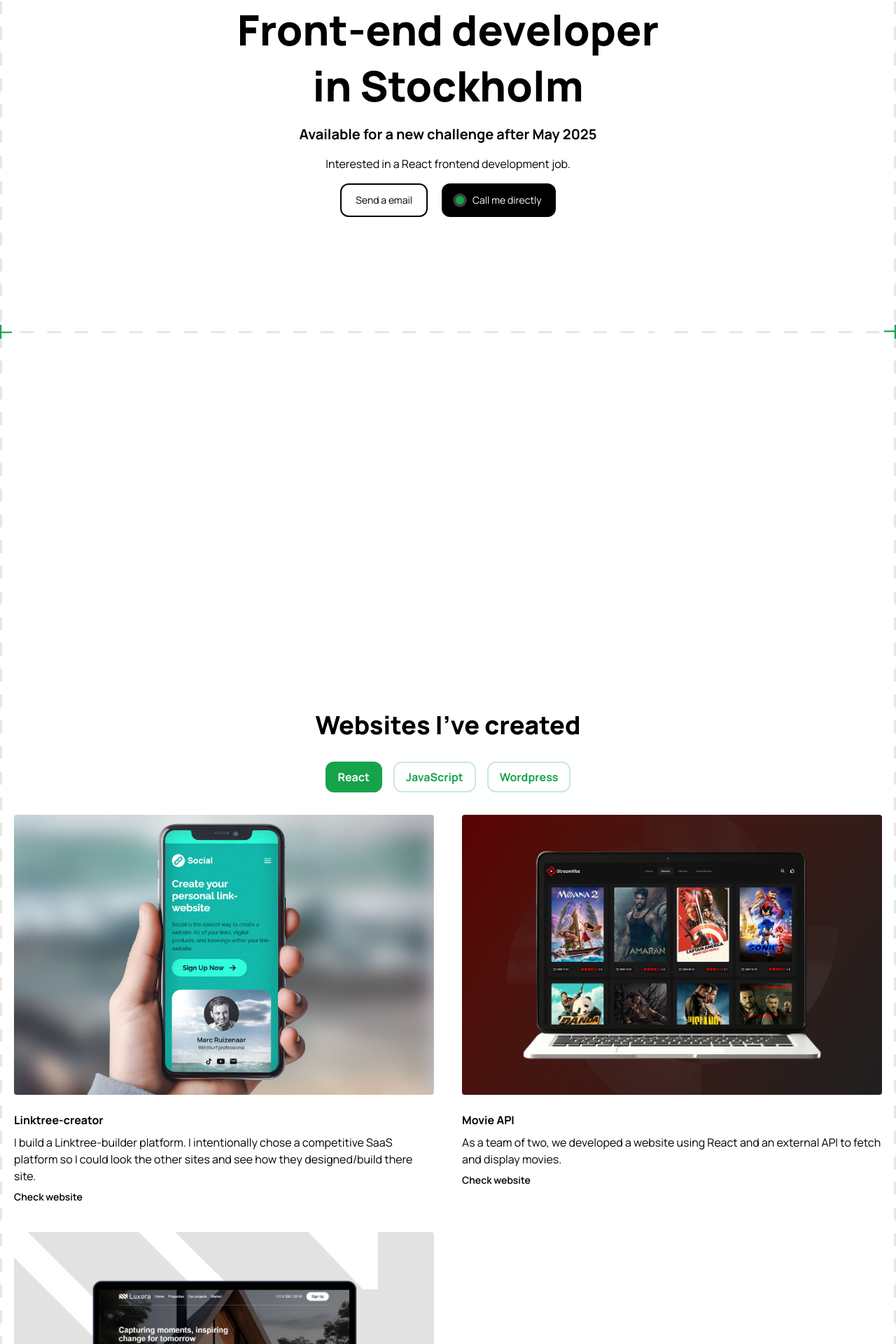
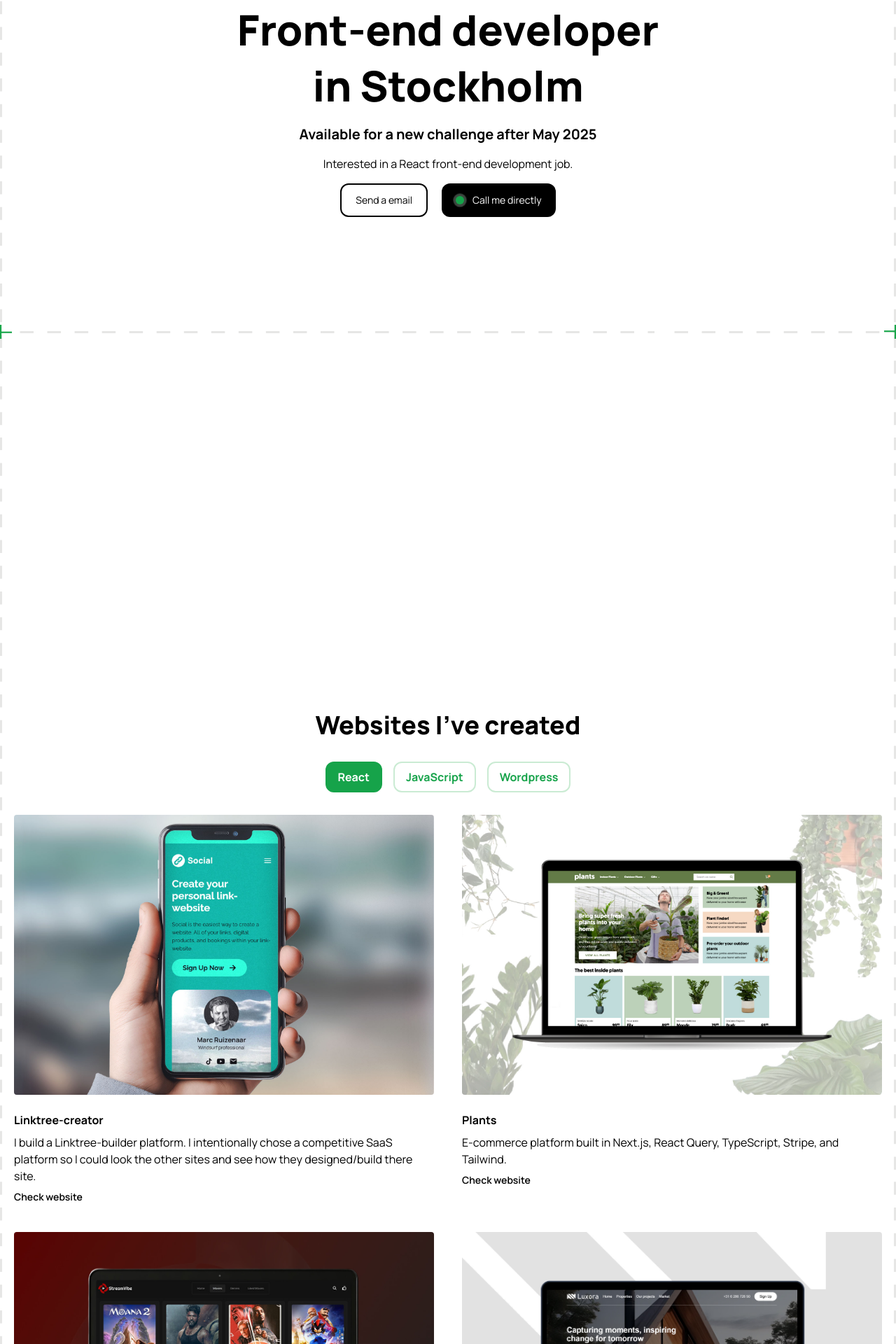
Before and after one commit to Marc-Ruizenaar/portfolio-marc-ruizenaar, a Next.js app: page / in a window 1280 px wide. Shown: the part 262-2182 px from the top of the page at 70% size. Built offline with nearby package versions, Linux system fonts and the light colour scheme.

Commit message:
Updates copywriting and new portfolio project

```diff
--- a/app/components/AboutMe.jsx
+++ b/app/components/AboutMe.jsx
@@ -36,8 +36,7 @@ export default function AboutMe() {
         </p>
         <p className="mt-2">
           I always had an interest in React, and after five years of running my
-          company, I decided to take a step back and spend a year studying at
-          Hyper Island.
+          company, I decided to take a step back and spend a year studying React.
         </p>
         <p className="mt-2">
           When I&rsquo;m not coding, you can probably find me windsurfing or
--- a/app/components/JumboHeader.jsx
+++ b/app/components/JumboHeader.jsx
@@ -14,9 +14,8 @@ export default function JumboHeader() {
         <h2 className="relative z-10 text-xl font-bold">
           Available for a new challenge after May 2025
         </h2>
-        {/* <span className="absolute bottom-0 left-0 h-1 w-full bg-mainGreen"></span> */}
       </div>
-      <p>Interested in a React frontend development job.</p>
+      <p>Interested in a React front-end development job.</p>
 
       <div className="flex gap-5">
         <a
@@ -25,7 +24,6 @@ export default function JumboHeader() {
         >
           Send a email
         </a>
-
         <a
           className="flex items-center gap-3 rounded-xl bg-black px-5 py-3 text-sm text-white"
           href="tel:+31628672650"
--- a/app/components/Projects.jsx
+++ b/app/components/Projects.jsx
@@ -6,6 +6,7 @@ import PortfolioQuizMasters from "../assets/portfolio/QuizLayout.jpg";
 import PortfolioMovieApp from "../assets/portfolio/Movie-app.jpg";
 import PortfolioWeatherAPP from "../assets/portfolio/WeatherAPP.jpg";
 import PortfolioLinktree from "../assets/portfolio/Linktree.jpg";
+import PortfolioPlants from "../assets/portfolio/Plants.jpg";
 import { useState } from "react";
 import Link from "next/link";
 import LineStyling from "./styling/LineStyling";
@@ -36,6 +37,14 @@ export default function Projects() {
       description:
         "I build a Linktree-builder platform. I intentionally chose a competitive SaaS platform so I could look the other sites and see how they designed/build there site.",
       link: "https://store-creator.vercel.app/",
+      categories: ["react"],
+    },
+    {
+      image: PortfolioPlants,
+      title: "Plants",
+      description:
+        "E-commerce platform built in Next.js, React Query, TypeScript, Stripe, and Tailwind.",
+      link: "https://ecommerce-plants-liard.vercel.app/",
       categories: ["react"],
     },
     {
--- /dev/null
+++ b/app/portfolio/linktree-creator/page.jsx
@@ -0,0 +1,21 @@
+import Footer from "@/app/components/Footer";
+import Header from "@/app/components/Header";
+import ItsTime from "@/app/components/ItsTime";
+
+export default function LinkTreeCreatorPage() {
+  return (
+    <>
+      <div className="border_div container relative mx-auto bg-white px-5 md:px-0">
+        <div className="leftBorder absolute left-0 top-0 hidden h-full w-[0.2rem] md:block"></div>
+        <div className="rightBorder absolute right-0 top-0 hidden h-full w-[0.2rem] md:block"></div>
+        <Header />
+        <main>
+          <h1>LinkTreeCreator</h1>
+        </main>
+      </div>
+      <ItsTime />
+
+      <Footer />
+    </>
+  );
+}
--- a/package.json
+++ b/package.json
@@ -17,11 +17,14 @@
     "react-dom": "^18"
   },
   "devDependencies": {
+    "@types/node": "22.13.12",
+    "@types/react": "19.0.12",
     "eslint": "^8",
     "eslint-config-next": "14.2.15",
     "postcss": "^8",
     "prettier": "^3.3.3",
     "prettier-plugin-tailwindcss": "^0.6.8",
-    "tailwindcss": "^3.4.1"
+    "tailwindcss": "^3.4.1",
+    "typescript": "5.8.2"
   }
 }
```
Also changed, not shown: tsconfig.json (added, +34 -0 lines), app/assets/portfolio/Plants.jpg (added), 1 other file (tests, documents, lock files or other folders).
